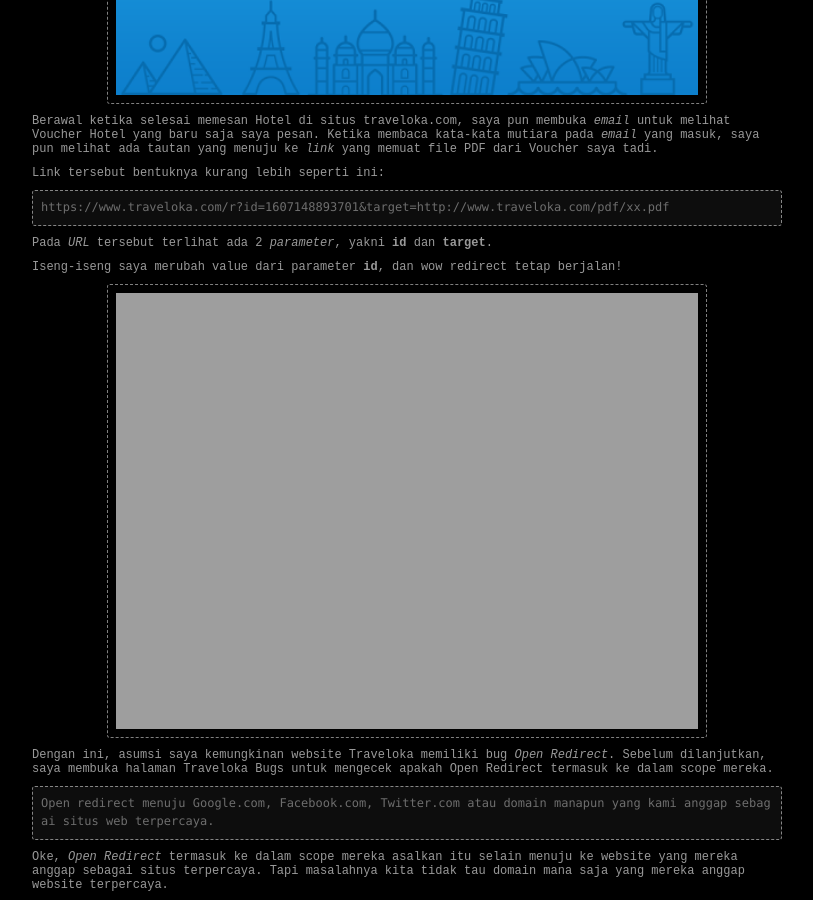
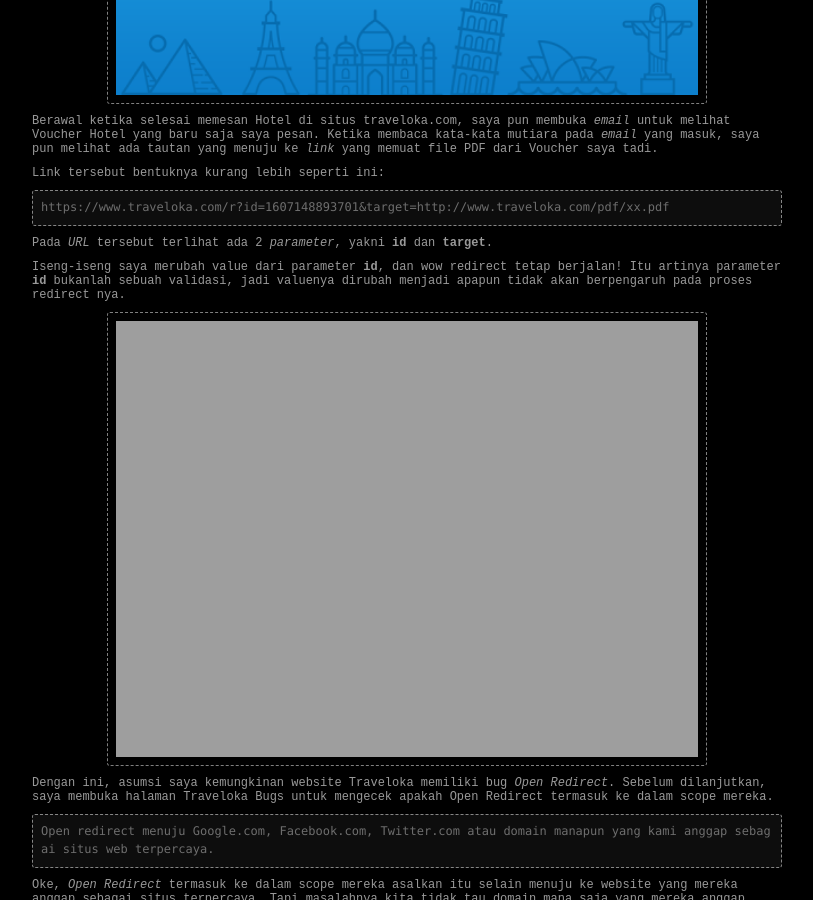
Before and after one commit to aryanrtm/noobsec.github.io, a Jekyll site: the page built from _posts/2018-08-20-traveloka-bug-open-redirect.md, in a window 1280 px wide and 900 px high, scrolled down 427 px. Shown: the whole window, without its empty margins (233-1046 px from the left). Built offline with Jekyll 4.4.1, drawn with Linux system fonts in a browser that asks for light colours.

Commit message:
Update line 21

```diff
--- a/_posts/2018-08-20-traveloka-bug-open-redirect.md
+++ b/_posts/2018-08-20-traveloka-bug-open-redirect.md
@@ -18,7 +18,7 @@
 
 Pada *URL* tersebut terlihat ada 2 *parameter*, yakni **id** dan **target**.
 
-Iseng-iseng saya merubah value dari parameter **id**, dan wow redirect tetap berjalan!
+Iseng-iseng saya merubah value dari parameter **id**, dan wow redirect tetap berjalan! Itu artinya parameter **id** bukanlah sebuah validasi, jadi valuenya dirubah menjadi apapun tidak akan berpengaruh pada proses redirect nya.
 
 ![Image of Happy](https://noobsec.org/images/happy.gif)
 
```
